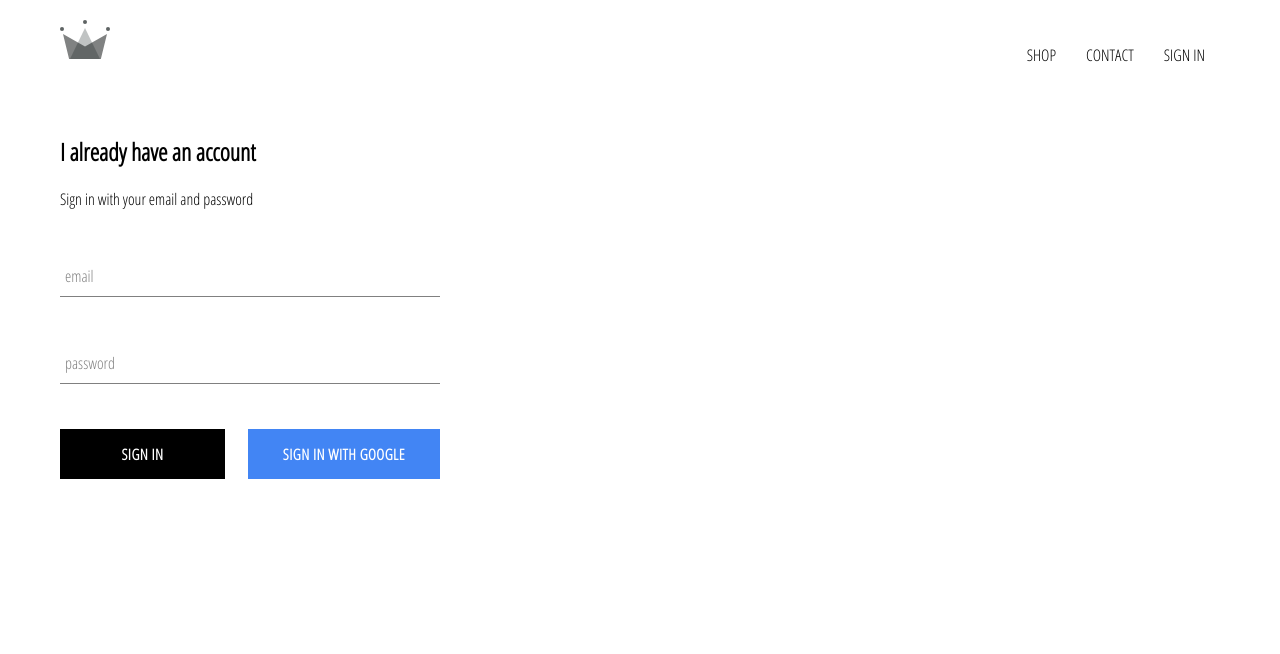
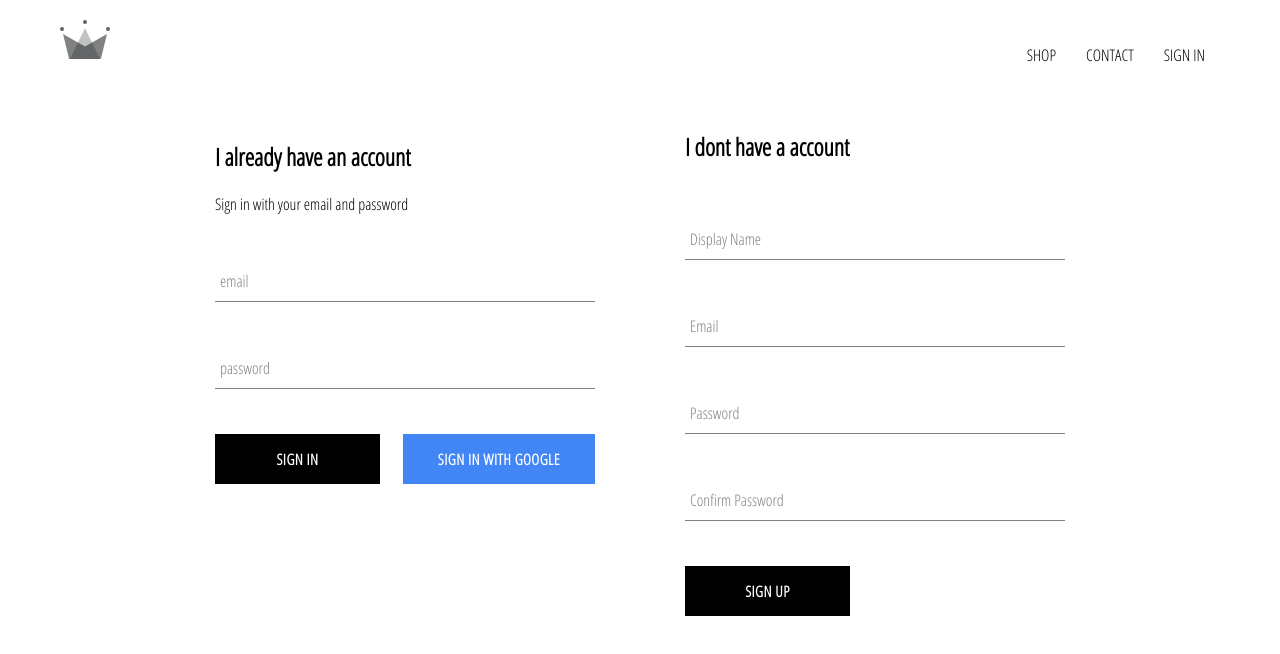
Before and after one commit to skylinkeming/crwn-clothing, a React (Create React App) app: page /signin in a window 1280 px wide. Shown: the top 654 px of the page. Built offline with nearby package versions, Linux system fonts and the light colour scheme; no server answers.

Commit message:
add sign in and sign up form and connect it with google auth

```diff
--- a/src/App.js
+++ b/src/App.js
@@ -5,7 +5,7 @@
 import ShopPage from './pages/shop/shop.component.jsx'
 import Header from './components/header/header.component.jsx'
 import SignInAndSignUpPage from './pages/sign-in-and-sign-up-pages/sign-in-and-sign-up.component'
-import { auth } from './firebase/firebase.utils'
+import { auth, createUserProfileDocument } from './firebase/firebase.utils'
 
 class App extends React.Component {
   constructor() {
@@ -15,10 +15,28 @@
     }
   }
   unsubscribeFromAuth = null
-  componentDidMount() {
-    this.unsubscribeFromAuth = auth.onAuthStateChanged((user) => {
-      this.setState({ currentUser: user })
-      console.log(user)
+  componentDidMount = () => {
+    this.unsubscribeFromAuth = auth.onAuthStateChanged(async (userAuth) => {
+      if (userAuth) {
+        const userRef = await createUserProfileDocument(userAuth)
+
+        userRef.onSnapshot((snapShot) => {
+          console.log(snapShot.data())
+          this.setState(
+            {
+              currentUser: {
+                id: snapShot.id,
+                ...snapShot.data(),
+              },
+            },
+            () => {
+              console.log(this.state)
+            },
+          )
+        })
+      } else {
+        this.setState({ currentUser: userAuth })
+      }
     })
   }
 
--- /dev/null
+++ b/src/components/sign-up/sign-up.component.jsx
@@ -0,0 +1,103 @@
+import React from 'react'
+
+import FormInput from '../form-input/form-input.component'
+import CustomButton from '../custom-button/custom-button.component'
+
+import {
+  auth,
+  createUserProfileDocument,
+} from '../../firebase/firebase.utils.js'
+
+import './sign-up.styles.scss'
+
+class SignUp extends React.Component {
+  constructor() {
+    super()
+    this.state = {
+      displayName: '',
+      email: '',
+      password: '',
+      confirmPassword: '',
+    }
+  }
+
+  handleSubmit = async (event) => {
+    event.preventDefault()
+    const { displayName, email, password, confirmPassword } = this.state
+
+    if (password !== confirmPassword) {
+      alert("password don't match")
+      return
+    }
+
+    try {
+      const { user } = await auth.createUserWithEmailAndPassword(
+        email,
+        password,
+      )
+      await createUserProfileDocument(user, { displayName })
+
+      this.setState({
+        displayName: '',
+        email: '',
+        password: '',
+        confirmPassword: '',
+      })
+    } catch (error) {
+      console.error(error)
+    }
+  }
+
+  handleChange = (event) => {
+    const { name, value } = event.target
+    this.setState({
+      [name]: value,
+    })
+  }
+
+  render() {
+    const { displayName, email, password, confirmPassword } = this.state
+    return (
+      <div className="sign-up">
+        <h2 className="title">I dont have a account</h2>
+        <form className="sign-up-form" onSubmit={this.handleSubmit}>
+          <FormInput
+            type="test"
+            name="displayName"
+            value={displayName}
+            onChange={this.handleChange}
+            label="Display Name"
+            required
+          ></FormInput>
+          <FormInput
+            type="email"
+            name="email"
+            value={email}
+            onChange={this.handleChange}
+            label="Email"
+            required
+          ></FormInput>
+          <FormInput
+            type="password"
+            name="password"
+            value={password}
+            onChange={this.handleChange}
+            label="Password"
+            required
+          ></FormInput>
+          <FormInput
+            type="password"
+            name="confirmPassword"
+            value={confirmPassword}
+            onChange={this.handleChange}
+            label="Confirm Password"
+            required
+          ></FormInput>
+          <CustomButton type="submit">SIGN UP</CustomButton>
+        </form>
+      </div>
+    )
+  }
+}
+
+export default SignUp
--- /dev/null
+++ b/src/components/sign-up/sign-up.styles.scss
@@ -0,0 +1,9 @@
+.sign-up{
+    display:flex;
+    flex-direction: column;
+    width:380px;
+
+    .title{
+        margin:10px 0;
+    }
+}
--- a/src/firebase/firebase.utils.js
+++ b/src/firebase/firebase.utils.js
@@ -1,28 +1,51 @@
-import firebase from 'firebase/compat/app';
-import 'firebase/compat/firestore';
-import 'firebase/compat/auth';
+import firebase from 'firebase/compat/app'
+import 'firebase/compat/firestore'
+import 'firebase/compat/auth'
 
 const config = {
-    apiKey: "AIzaSyAv-yxrHUP-denxCd9B8Y_x0MR9oqJxgzE",
-    authDomain: "crwn-db-steve.firebaseapp.com",
-    projectId: "crwn-db-steve",
-    storageBucket: "crwn-db-steve.appspot.com",
-    messagingSenderId: "618492249052",
-    appId: "1:618492249052:web:2e89b4f4cfdde7fac28519",
-    measurementId: "G-HEH5KJ7FRL"
-  };
+  apiKey: 'AIzaSyAv-yxrHUP-denxCd9B8Y_x0MR9oqJxgzE',
+  authDomain: 'crwn-db-steve.firebaseapp.com',
+  projectId: 'crwn-db-steve',
+  storageBucket: 'crwn-db-steve.appspot.com',
+  messagingSenderId: '618492249052',
+  appId: '1:618492249052:web:2e89b4f4cfdde7fac28519',
+  measurementId: 'G-HEH5KJ7FRL',
+}
 
-firebase.initializeApp(config);
+export const createUserProfileDocument = async (userAuth, additionalData) => {
+  if (!userAuth) {
+    return
+  }
 
-export const auth = firebase.auth();
-export const firestore = firebase.firestore();
+  const userRef = firestore.doc(`users/${userAuth.uid}`)
+  const snapShot = await userRef.get()
 
+  if (!snapShot.exists) {
+    const { displayName, email } = userAuth
+    const createdAt = new Date()
 
+    try {
+      await userRef.set({
+        displayName,
+        email,
+        createdAt,
+        ...additionalData,
+      });
+    } catch (error) {
+      console.log('error creating user', error.message)
+    }
+  }
+  return userRef
+}
 
-const provider = new firebase.auth.GoogleAuthProvider();
-provider.setCustomParameters({ prompt:'select_account'});
+firebase.initializeApp(config)
 
-export const signInWithGoogle = () => auth.signInWithPopup(provider);
+export const auth = firebase.auth()
+export const firestore = firebase.firestore()
 
+const provider = new firebase.auth.GoogleAuthProvider()
+provider.setCustomParameters({ prompt: 'select_account' })
 
-export default firebase;
+export const signInWithGoogle = () => auth.signInWithPopup(provider)
+
+export default firebase
--- a/src/pages/sign-in-and-sign-up-pages/sign-in-and-sign-up.component.jsx
+++ b/src/pages/sign-in-and-sign-up-pages/sign-in-and-sign-up.component.jsx
@@ -1,12 +1,15 @@
 import React from 'react'
 
 import SignIn from '../../components/sign-in/sign-in.component'
+import SignUp from '../../components/sign-up/sign-up.component'
+
 
 import './sign-in-and-sign-up.style.scss'
 
 const SignInAndSignUpPage = () => (
   <div className="sign-in-and-sign-up">
     <SignIn />
+    <SignUp />
   </div>
 )
 
--- a/src/pages/sign-in-and-sign-up-pages/sign-in-and-sign-up.style.scss
+++ b/src/pages/sign-in-and-sign-up-pages/sign-in-and-sign-up.style.scss
@@ -0,0 +1,6 @@
+.sign-in-and-sign-up{
+    width:850px;
+    display:flex;
+    justify-content: space-between;
+    margin:30px auto;
+}
```
